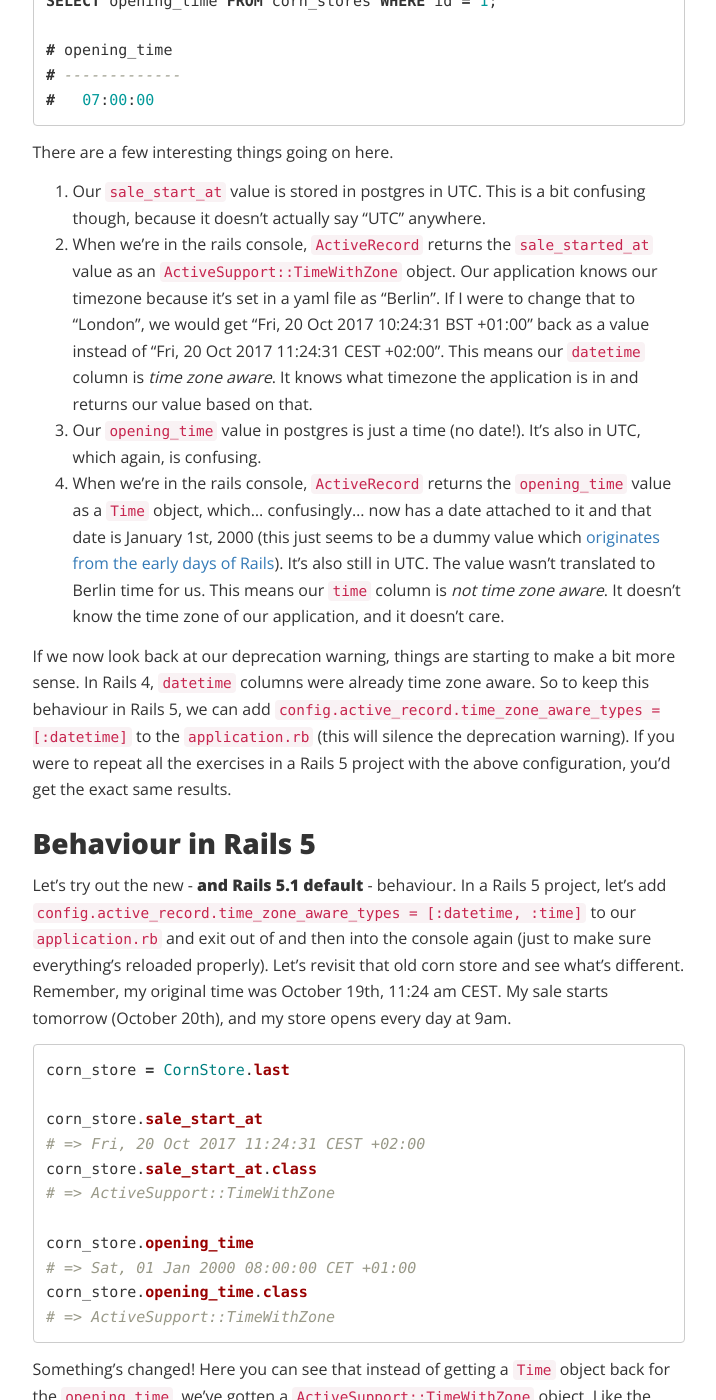
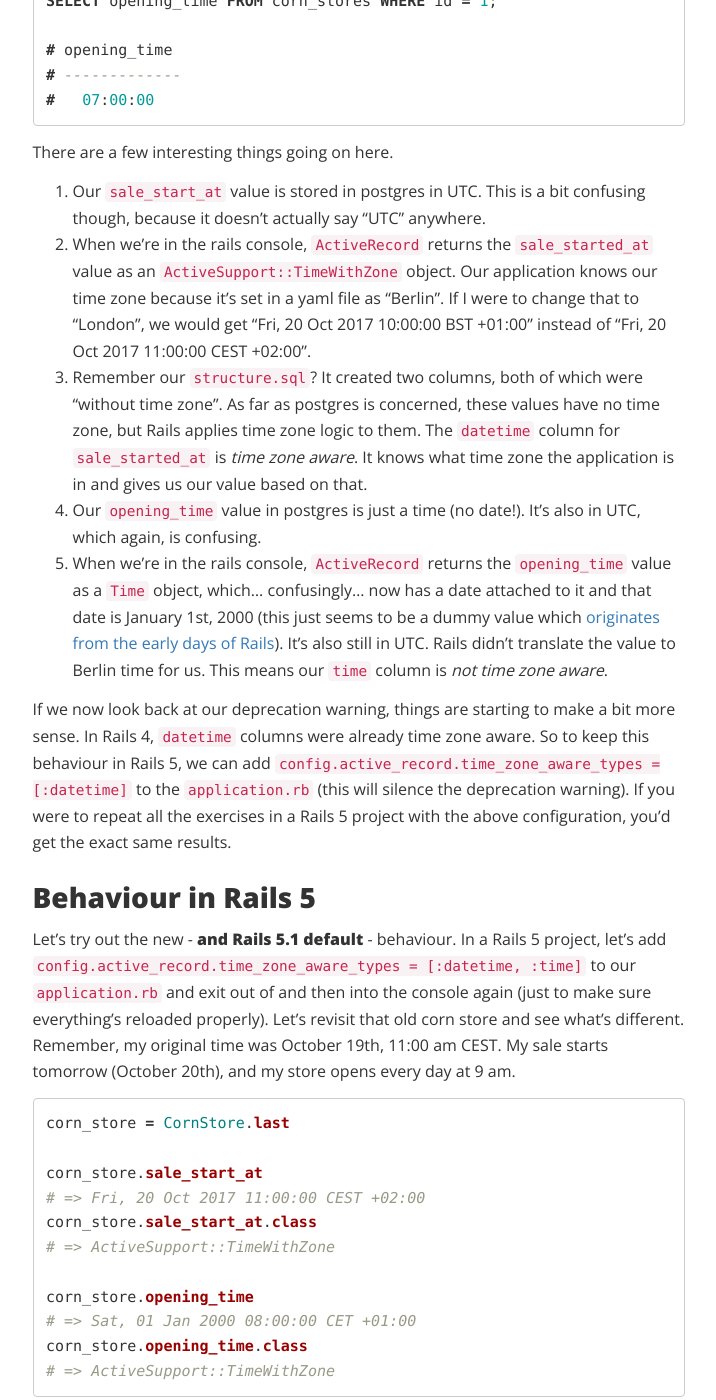
Before and after one commit to liefery-it-legacy/blog, a Jekyll site: the page built from _posts/2017-10-19-times-in-rails-5.md, in a window 1280 px wide and 1400 px high, scrolled down 2908 px. Shown: the whole window, without its empty margins (150-866 px from the left). Built offline with Jekyll 4.4.1, drawn with Linux system fonts in a browser that asks for light colours; nearby versions of some CDN libraries; comment, search, counter and statistics services are not loaded; some of the changed text lies outside the part shown.

Commit message:
be more specific about where time zones come from

````diff
--- a/_posts/2017-10-19-times-in-rails-5.md
+++ b/_posts/2017-10-19-times-in-rails-5.md
@@ -56,7 +56,7 @@ CREATE TABLE corn_stores (
 );
 ```
 
-Let's add some data in there. My current time is October 19th, 11:24 am CEST.
+Let's add some data in there. My current time is October 19th, 11:00 am CEST.
 
 ```ruby
 corn_store = CornStore.create!(
@@ -65,7 +65,7 @@ corn_store = CornStore.create!(
 corn_store.reload
 
 corn_store.sale_start_at
-# => Fri, 20 Oct 2017 11:24:31 CEST +02:00
+# => Fri, 20 Oct 2017 11:00:00 CEST +02:00
 corn_store.sale_start_at.class
 # => ActiveSupport::TimeWithZone
 
@@ -82,7 +82,7 @@ SELECT sale_start_at FROM corn_stores WHERE id = 1;
 
 #      sale_start_at
 # --------------------------
-# 2017-10-20 09:24:31.513386
+# 2017-10-20 09:00:00.513386
 
 SELECT opening_time FROM corn_stores WHERE id = 1;
 
@@ -94,21 +94,22 @@ SELECT opening_time FROM corn_stores WHERE id = 1;
 There are a few interesting things going on here.
 
 1. Our `sale_start_at` value is stored in postgres in UTC. This is a bit confusing though, because it doesn't actually say "UTC" anywhere.
-2. When we're in the rails console, `ActiveRecord` returns the `sale_started_at` value as an `ActiveSupport::TimeWithZone` object. Our application knows our timezone because it's set in a yaml file as "Berlin". If I were to change that to "London", we would get "Fri, 20 Oct 2017 10:24:31 BST +01:00" back as a value instead of "Fri, 20 Oct 2017 11:24:31 CEST +02:00". This means our `datetime` column is *time zone aware*. It knows what timezone the application is in and returns our value based on that.
-3. Our `opening_time` value in postgres is just a time (no date!). It's also in UTC, which again, is confusing.
-4. When we're in the rails console, `ActiveRecord` returns the `opening_time` value as a `Time` object, which... confusingly... now has a date attached to it and that date is January 1st, 2000 (this just seems to be a dummy value which [originates from the early days of Rails](https://github.com/rails/rails/blob/b3df95985a449fd155868b4ec04a556530a03e6c/activerecord/lib/active_record/connection_adapters/abstract/schema_definitions.rb#L78)). It's also still in UTC. The value wasn't translated to Berlin time for us. This means our `time` column is *not time zone aware*. It doesn't know the time zone of our application, and it doesn't care.
+2. When we're in the rails console, `ActiveRecord` returns the `sale_started_at` value as an `ActiveSupport::TimeWithZone` object. Our application knows our time zone because it's set in a yaml file as "Berlin". If I were to change that to "London", we would get "Fri, 20 Oct 2017 10:00:00 BST +01:00" instead of "Fri, 20 Oct 2017 11:00:00 CEST +02:00".
+3. Remember our `structure.sql`? It created two columns, both of which were "without time zone". As far as postgres is concerned, these values have no time zone, but Rails applies time zone logic to them. The `datetime` column for `sale_started_at` is *time zone aware*. It knows what time zone the application is in and gives us our value based on that.
+4. Our `opening_time` value in postgres is just a time (no date!). It's also in UTC, which again, is confusing.
+5. When we're in the rails console, `ActiveRecord` returns the `opening_time` value as a `Time` object, which... confusingly... now has a date attached to it and that date is January 1st, 2000 (this just seems to be a dummy value which [originates from the early days of Rails](https://github.com/rails/rails/blob/b3df95985a449fd155868b4ec04a556530a03e6c/activerecord/lib/active_record/connection_adapters/abstract/schema_definitions.rb#L78)). It's also still in UTC. Rails didn't translate the value to Berlin time for us. This means our `time` column is *not time zone aware*.
 
 If we now look back at our deprecation warning, things are starting to make a bit more sense. In Rails 4, `datetime` columns were already time zone aware. So to keep this behaviour in Rails 5, we can add `config.active_record.time_zone_aware_types = [:datetime]` to the `application.rb` (this will silence the deprecation warning). If you were to repeat all the exercises in a Rails 5 project with the above configuration, you'd get the exact same results.
 
 ### Behaviour in Rails 5
 
-Let's try out the new - **and Rails 5.1 default** - behaviour. In a Rails 5 project, let's add `config.active_record.time_zone_aware_types = [:datetime, :time]` to our `application.rb` and exit out of and then into the console again (just to make sure everything's reloaded properly). Let's revisit that old corn store and see what's different. Remember, my original time was October 19th, 11:24 am CEST. My sale starts tomorrow (October 20th), and my store opens every day at 9am.
+Let's try out the new - **and Rails 5.1 default** - behaviour. In a Rails 5 project, let's add `config.active_record.time_zone_aware_types = [:datetime, :time]` to our `application.rb` and exit out of and then into the console again (just to make sure everything's reloaded properly). Let's revisit that old corn store and see what's different. Remember, my original time was October 19th, 11:00 am CEST. My sale starts tomorrow (October 20th), and my store opens every day at 9 am.
 
 ```ruby
 corn_store = CornStore.last
 
 corn_store.sale_start_at
-# => Fri, 20 Oct 2017 11:24:31 CEST +02:00
+# => Fri, 20 Oct 2017 11:00:00 CEST +02:00
 corn_store.sale_start_at.class
 # => ActiveSupport::TimeWithZone
 
@@ -118,7 +119,7 @@ corn_store.opening_time.class
 # => ActiveSupport::TimeWithZone
 ```
 
-Something's changed! Here you can see that instead of getting a `Time` object back for the `opening_time`, we've gotten a `ActiveSupport::TimeWithZone` object. Like the deprecation warning suggested, it has become *time zone aware*. We set the value as 9am CEST, it was saved to postgres as 7am UTC and it was returned as 8am CET (winter time)! This is unfortunate, because it's not even a little bit the time that we wanted.
+Something's changed! Here you can see that instead of getting a `Time` object back for the `opening_time`, we've gotten a `ActiveSupport::TimeWithZone` object. Like the deprecation warning suggested, it has become *time zone aware*. Rails has applied time zone logic to this value. We set the value as 9 am CEST, it was saved to postgres as 7 am UTC and it was returned as 8 am CET (winter time)! This is unfortunate, because it's not even a little bit the time that we wanted.
 
 How you deal with this change is up to you. We decided that using the new configuration would be quite problematic for us as it would throw our times off by an hour - not a good idea for a delivery company! Our current course of action is just to use the `config.active_record.time_zone_aware_types = [:datetime]` configuration for now and discuss a possible future refactoring.
 
@@ -140,7 +141,7 @@ To silence this deprecation warning, add the following:
 
 It makes more sense now, but the explanation for the suggested configuration options is wrong. If you want to keep the old behaviour, you have to add the first configuration option to your Rails 5 project. If you want to use the *entirely new behaviour*, you can instead add the second configuration option. You *have to* add one of these two configuration options to silence the deprecation warning.
 
-Here's a good way of thinking about it: which columns in your application should be time zone aware?
+Here's a good way of thinking about it: which columns in your application should return an `ActiveSupport::TimeWithZone` object?
 
-* To keep the old behaviour and *only* have `datetime` columns be timezone aware, use `[:datetime]`.
-* To use the new behaviour and have `time` columns *also* be timezone aware, use `[:datetime, :time]`.
+* To keep the old behaviour and *only* have `datetime` columns return an `ActiveSupport::TimeWithZone` object, use `[:datetime]`.
+* To use the new behaviour and have `time` columns *also* return an `ActiveSupport::TimeWithZone` object, use `[:datetime, :time]`.
````
